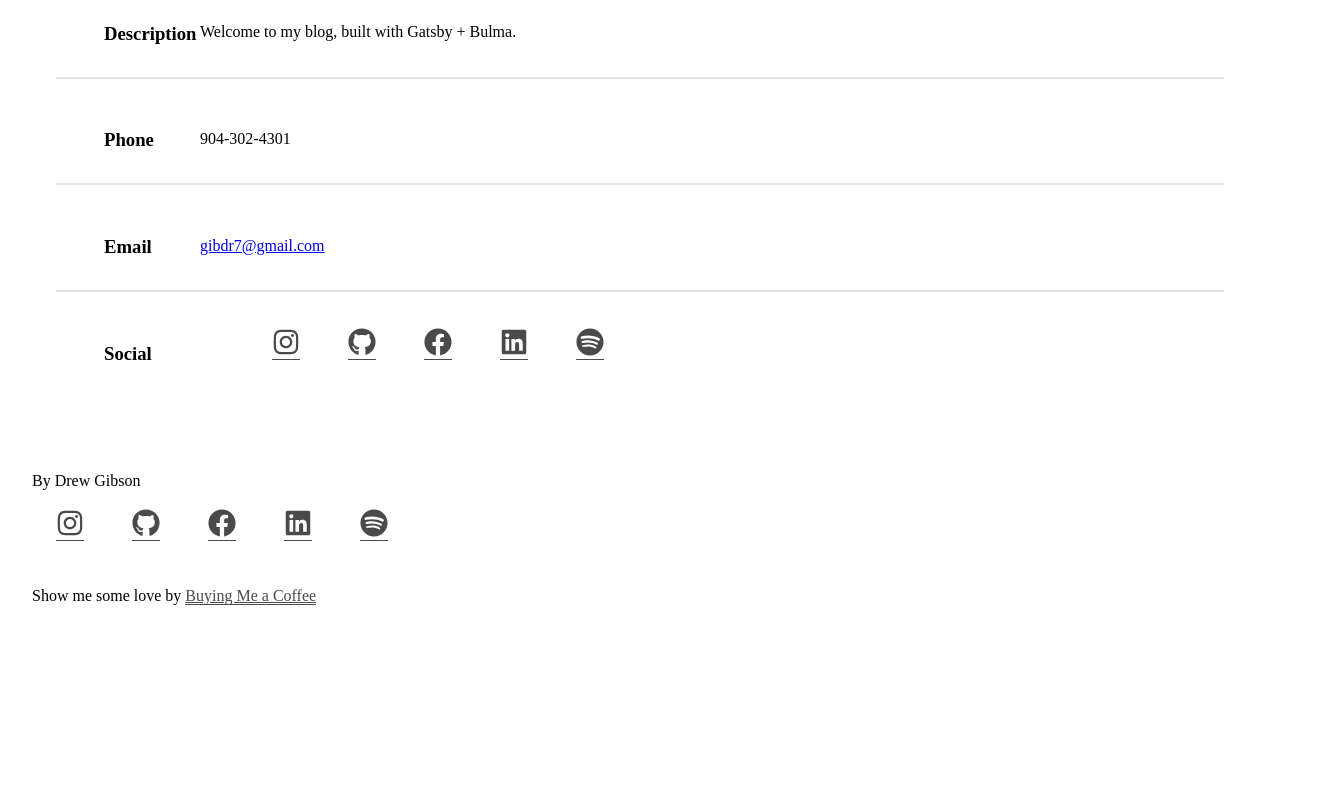
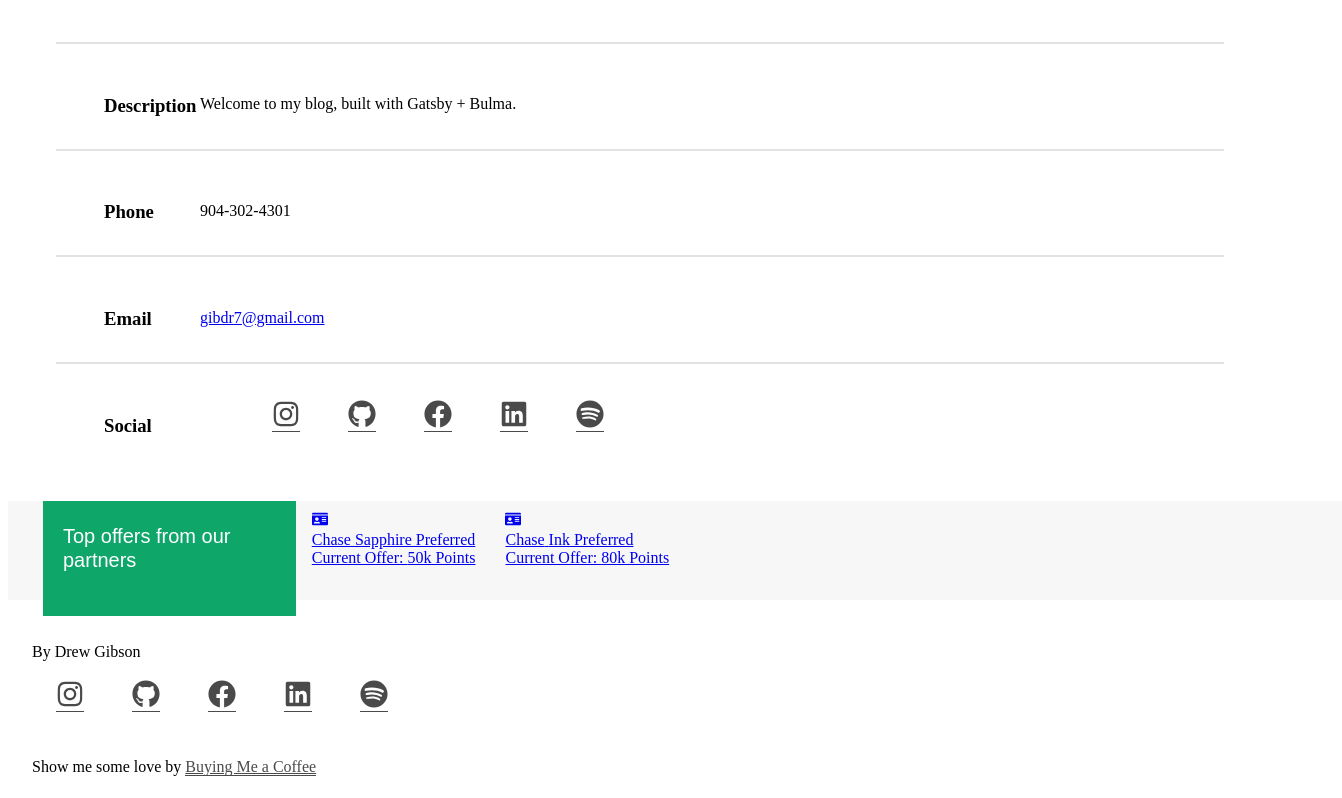
Before and after one commit to gibdr7/the-up, a Gatsby site: page /about in a window 1280 px wide. Shown: the part 765-1563 px from the top of the page, 1342 px wide, since content can reach past the window. Before the commit the page ends 1421 px from the top, so only its background shows below. Built offline with nearby package versions, Linux system fonts and the light colour scheme; Gatsby itself is replaced by a stand-in of ours.

Commit message:
create credit card component (closes #23)

```diff
--- a/src/components/Contact/contact.tsx
+++ b/src/components/Contact/contact.tsx
@@ -21,7 +21,7 @@ const ContactComponent = () => (
         <form method="post" action="#">
           <div className="field">
             <label htmlFor="name">
-              Name
+              <div>Name</div>
               <input
                 type="text"
                 name="name"
@@ -32,7 +32,7 @@ const ContactComponent = () => (
           </div>
           <div className="field">
             <label htmlFor="email">
-              Email
+              <div>Email</div>
               <input
                 type="email"
                 name="email"
@@ -43,7 +43,7 @@ const ContactComponent = () => (
           </div>
           <div className="field">
             <label htmlFor="subject">
-              Subject
+              <div>Subject</div>
               <input
                 type="text"
                 name="subject"
@@ -54,7 +54,7 @@ const ContactComponent = () => (
           </div>
           <div className="field">
             <label htmlFor="message">
-              Message
+              <div>Message</div>
               <textarea
                 name="message inputs"
                 id="message"
--- /dev/null
+++ b/src/components/CreditCards/CreditCard.scss
@@ -0,0 +1,63 @@
+.cards {
+    width: 100%;
+    margin: 0px auto;
+    padding: 0px 35px;
+    background: rgb(247, 247, 247);
+    border-bottom: 0px;
+}
+
+.cards .cards-wrapper {
+    display: grid;
+    grid-template-columns: 20% 80%;
+    grid-template-rows: 1fr;
+    gap: 1px 1px;
+    grid-template-areas: "intro cards";
+}
+
+.cards .cards-intro {
+    background-color: rgb(15, 166, 106);
+    -webkit-box-orient: vertical;
+    -webkit-box-direction: normal;
+    flex-direction: column;
+    display: flex;
+    -webkit-box-pack: justify;
+    justify-content: space-between;
+    position: relative;
+    padding: 8px 20px;
+    margin-bottom: 15px;
+    height: 100%;
+}
+
+.cards .cards-intro .title {
+    color: rgb(255, 255, 255);
+    font-family: Barlow, sans-serif;
+    font-size: 20px;
+    font-variation-settings: "wdth" 470, "wght" 80;
+    line-height: 24px;
+    text-transform: none;
+    word-spacing: 0px;
+    border-width: 0px;
+    border-style: initial;
+    border-color: initial;
+    border-image: initial;
+    margin: 0px;
+    padding: 15px 0px 5px;
+}
+
+
+.cards .chose-modal-toggle {
+    cursor: pointer;
+}
+
+.cards .cards-main {
+    margin: 10px 0;
+}
+
+.cards .card {
+    padding: 0 10px;
+    margin: 0 5px;
+}
+
+.cards-main {
+    display: flex;
+}
--- /dev/null
+++ b/src/components/CreditCards/CreditCard.tsx
@@ -0,0 +1,56 @@
+import React from 'react';
+import { FaIdCard } from 'react-icons/fa';
+import { useStaticQuery, graphql } from 'gatsby';
+import { CC, CardEdge } from './CreditCardContainer';
+
+interface Props {
+  creditCard?: CardEdge;
+}
+
+
+export const CreditCard = ({ creditCard }: Props) => {
+  const { allMarkdownRemark }: CC = useStaticQuery(graphql`
+    query creditCard {
+      allMarkdownRemark(
+        sort: { fields: [frontmatter___priority], order: DESC }
+        filter: { fields: { collection: { eq: "credit_cards" } } }
+      ) {
+        edges {
+          node {
+            html
+            fields {
+              collection
+            }
+            frontmatter {
+              name
+              bank
+              referral
+              bonus
+              priority
+            }
+          }
+        }
+      }
+    }
+  `);
+
+  const card = creditCard ?? allMarkdownRemark.edges[0];
+
+  return (
+    <div className="card">
+      <a href={card.node.frontmatter.referral}>
+        <div className="card-image">
+          <div
+            className="blog-post-content"
+            dangerouslySetInnerHTML={{ __html: card.node.html }}
+          />
+          <FaIdCard />
+        </div>
+        <div className="card-meta">
+          <div>{card.node.frontmatter.bank} {card.node.frontmatter.name}</div>
+          <div>Current Offer: {card.node.frontmatter.bonus}</div>
+        </div>
+      </a>
+    </div>
+  );
+};
--- /dev/null
+++ b/src/components/CreditCards/CreditCardContainer.tsx
@@ -0,0 +1,86 @@
+import React from 'react';
+import { graphql, useStaticQuery } from 'gatsby';
+import { CreditCard } from './CreditCard';
+import './CreditCard.scss';
+
+
+interface CreditCard {
+  name: string;
+  bank: string;
+  referral: string;
+  bonus: string;
+  priority: number;
+}
+
+export interface CardEdge {
+  node: {
+    frontmatter: CreditCard;
+  };
+}
+
+export interface CC {
+  [key: string]: {
+    [key: string]: CardEdge[];
+  };
+}
+
+interface Props {
+  numberOfCards: number;
+}
+
+export const CreditCardContainer = ({ numberOfCards }: Props) => {
+  const { allMarkdownRemark }: CC = useStaticQuery(graphql`
+      query creditCards {
+        allMarkdownRemark(
+          sort: { fields: [frontmatter___priority], order: DESC }
+          filter: { fields: { collection: { eq: "credit_cards" } } }
+        ) {
+          edges {
+            node {
+              fields {
+                collection
+              }
+              frontmatter {
+                name
+                bank
+                referral
+                bonus
+                priority
+              }
+            }
+          }
+        }
+      }
+  `);
+
+  const cardEdges: CardEdge[] = allMarkdownRemark.edges;
+  const numCards: number = Math.min(numberOfCards, cardEdges.length);
+  const cardsToShow: CardEdge[] = cardEdges.slice(0, numCards);
+
+
+  return (
+    <div className="cards">
+      <div className="cards-wrapper">
+        <div className="cards-intro">
+          <div className="title">Top offers from our partners</div>
+          {/* <button type="button" className="chose-modal-toggle" id="js-modal-toggle">How we chose</button>
+          <div className="chose-content" id="js-modal-content">
+            <span className="chose-content__close-icon" id="js-close-content">✕</span>
+            <div className="chose-content__title">How we chose these cards</div>
+            Our points-obsessed staff uses a plethora of credit cards on a daily basis.
+            If anyone on our team wouldn&apos;t recommend an offer to a friend or family member,
+            we wouldn&apos;t recommend it on The Points Guy either. Our opinions are our own,
+            and have not been reviewed, approved, or endorsed by our advertising partners.
+          </div> */}
+        </div>
+        <div className="cards-main">
+          {
+            cardsToShow.map((card: CardEdge) => (
+              <CreditCard creditCard={card} />
+            ))
+          }
+        </div>
+      </div>
+    </div>
+  );
+};
--- a/src/components/InstaGallery/gallery.tsx
+++ b/src/components/InstaGallery/gallery.tsx
@@ -33,7 +33,7 @@ export default ({ posts }: InstaPosts) => {
             <a href={`https://www.instagram.com/p/${post.id}`}>
               <div className="overlay">
                 <div className="content">
-                  <div className="title">{captionText}</div>
+                  <div className="insta-title">{captionText}</div>
                   <div className="bottom">
                     <span>
                       <FaHeart /> {post.likes}
--- a/src/components/InstaGallery/insta_style.scss
+++ b/src/components/InstaGallery/insta_style.scss
@@ -54,7 +54,7 @@ div.overlay {
   max-height: 600px;
   &:hover {
     opacity: 1;
-    div.title {
+    div.insta-title {
       opacity: 1;
     }
     div.bottom {
@@ -67,7 +67,7 @@ div.content {
   color: $sand-tan;
 }
 
-div.title {
+div.insta-title {
   padding: 20px;
   opacity: 0;
   color: $sand-tan;
--- a/src/components/Nav/navbar.tsx
+++ b/src/components/Nav/navbar.tsx
@@ -4,6 +4,7 @@ import { Link, StaticQuery, graphql } from 'gatsby';
 
 import React from 'react';
 import { titleSlug } from "../../utils/formatter";
+// import Logo from '../../images/website-logo.png';
 
 const NavbarLinks = {
   'Money Management': [
@@ -36,6 +37,7 @@ const Navbar = () => (
             <div className="navbar-brand">
               <Link className="navbar-item" to="/">
                 <h1 className="title is-size-3 is-uppercase has-text-white-ter no-hover">
+                  {/* <img src={Logo} alt="gatsby-logo" /> */}
                   {data.site.siteMetadata.title}
                 </h1>
               </Link>
--- a/src/credit_cards/chase-ink-preferred.md
+++ b/src/credit_cards/chase-ink-preferred.md
@@ -1,7 +1,9 @@
 ---
 name: "Ink Preferred"
 bank: "Chase"
-date: "2019-05-04"
-referral: 'www.google.com'
-bonus: '80k'
+referral: 'https://www.google.com'
+bonus: '80k Points'
+priority: 1
 ---
+
+![CIP](./CIP.png)
--- /dev/null
+++ b/src/credit_cards/chase-sapphire-preferred.md
@@ -0,0 +1,7 @@
+---
+name: "Sapphire Preferred"
+bank: "Chase"
+referral: 'https://www.google.com'
+bonus: '50k Points'
+priority: 2
+---
--- a/src/pages/about.tsx
+++ b/src/pages/about.tsx
@@ -4,6 +4,8 @@ import React from 'react';
 import AboutComponent from '../components/About/about';
 import ContactComponent from '../components/Contact/contact';
 import Layout from '../components/layout';
+import { CreditCardContainer } from '../components/CreditCards/CreditCardContainer';
+
 
 const About = () => (
   <Layout title="About">
@@ -11,7 +13,10 @@ const About = () => (
       <ContactComponent />
       <AboutComponent />
     </div>
+    <CreditCardContainer numberOfCards={5} />
   </Layout>
 );
 
+
+
 export default About;
```
Also changed, not shown: src/credit_cards/CIP.png (added), src/images/website-logo.png.
